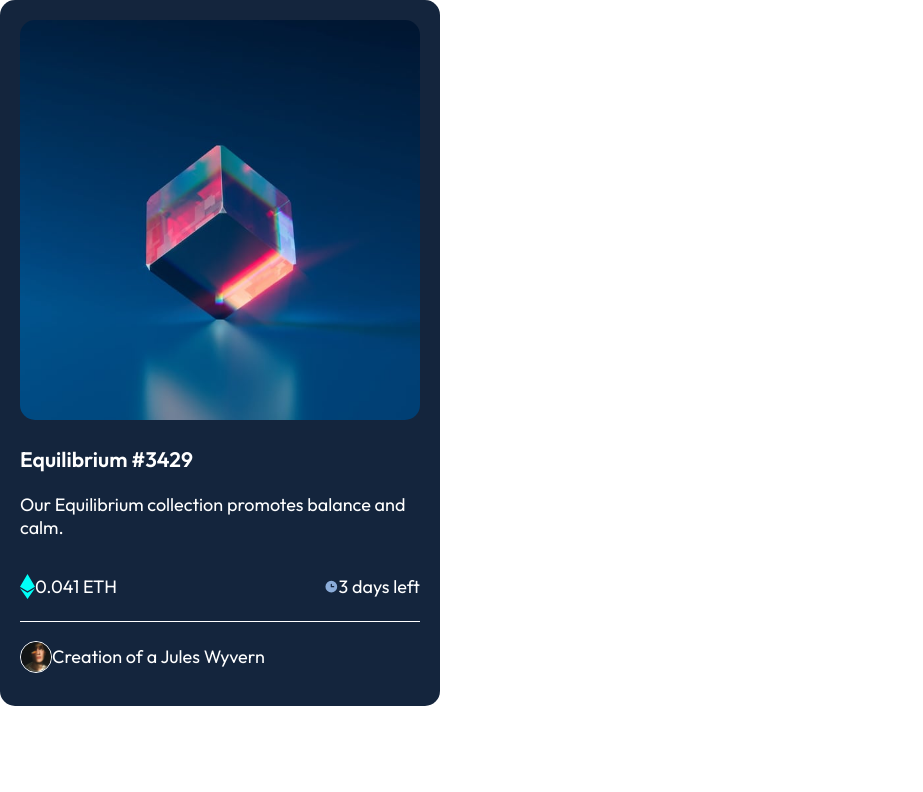
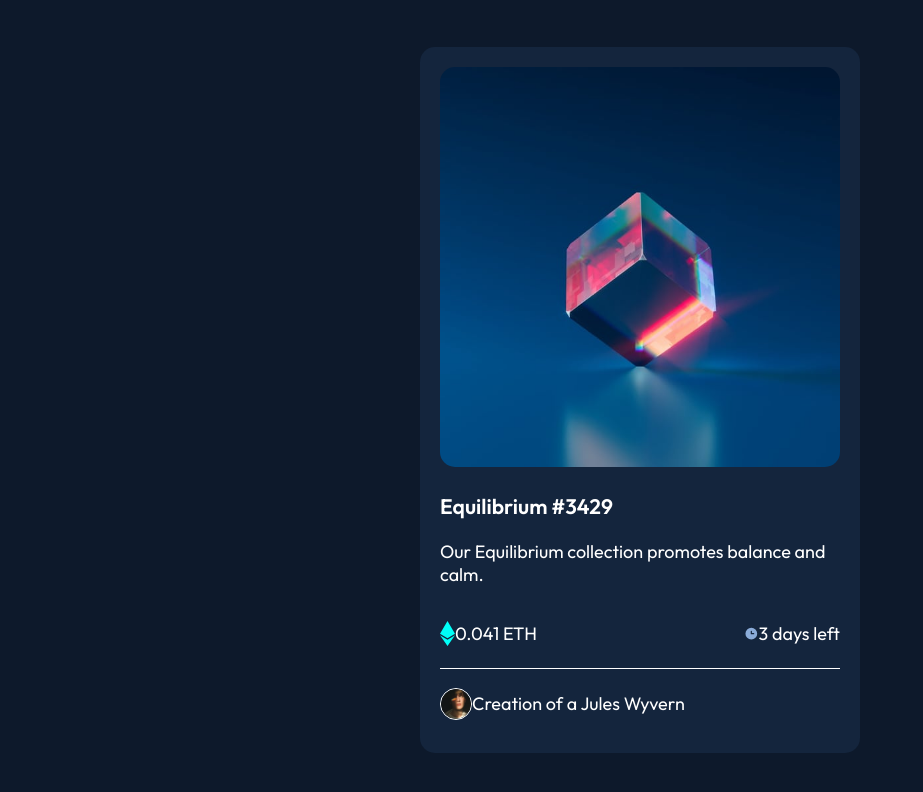
Before and after one commit to andrew8gmf/nft-preview-card-component, an Angular app: page / in a window 1280 px wide. Shown: the top 792 px of the page, without its empty margins (0-923 px from the left). Built offline with nearby package versions, Linux system fonts and the light colour scheme.

Commit message:
style: body centers the main card

```diff
--- a/src/styles.scss
+++ b/src/styles.scss
@@ -3,7 +3,16 @@
 @import url('https://fonts.googleapis.com/css2?family=Outfit:wght@300;400;600&display=swap');
 
 html, body { height: 100%; }
-body { margin: 0; font-family: 'Outfit', sans-serif; font-size: 18px; color: var(--neutral-white); }
+body {
+    align-items: center;
+    background: var(--neutral-main-bg);
+    color: var(--neutral-white);
+    display: flex;
+    font-family: 'Outfit', sans-serif;
+    font-size: 18px;
+    justify-content: center;
+    margin: 0;
+}
 
 :root {
     --primary-soft-blue: hsl(215, 51%, 70%);
```
